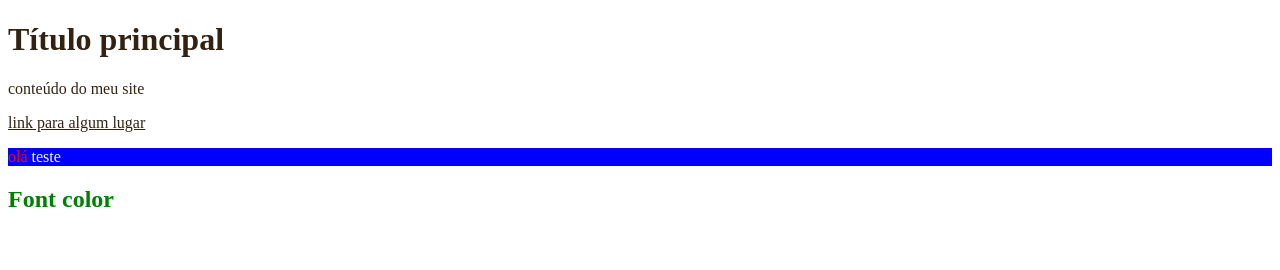
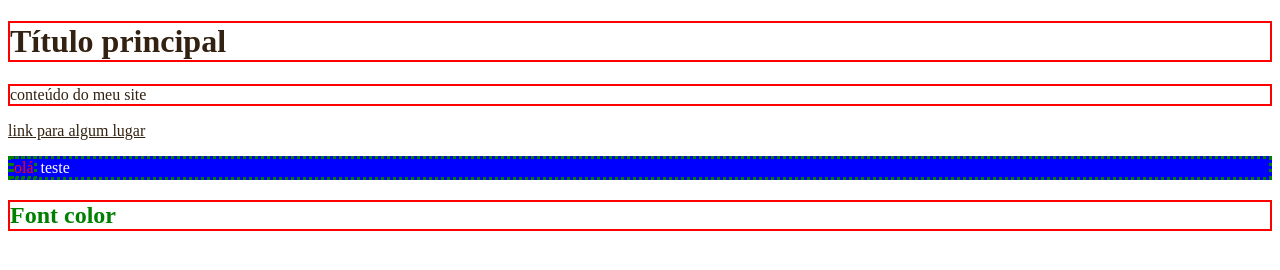
Before and after one commit to julianesilvac75/sass-e-scss-basico-ao-avancado-curso, a plain HTML site: page secao4/variaveis/index.html in a window 1280 px wide. Drawn offline with Linux system fonts and the light colour scheme.

Commit message:
secao 4: shadowing

```diff
--- a/secao4/variaveis/sass/styles.sass
+++ b/secao4/variaveis/sass/styles.sass
@@ -3,11 +3,15 @@ $text-color: #321
 $bg-color: blue
 $h2-color: green
 
+$border: 2px solid red
+
 h1
   color: $text-color
+  border: $border
 
 p
   color: $text-color
+  border: $border
 
 a
   color: $text-color
@@ -18,11 +22,16 @@ div
     // escopo local
     $font-color: #fff
     $font-color2: red
+    // shadowing
+    $border: 3px dotted green
     background-color: $bg-color
     color: $font-color
+    border: $border
 
     span
       color: $font-color2
+      border: $border
 
 h2
   color: $h2-color
+  border: $border
```
Also changed, not shown: secao4/variaveis/css/styles.css, 1 other file.
